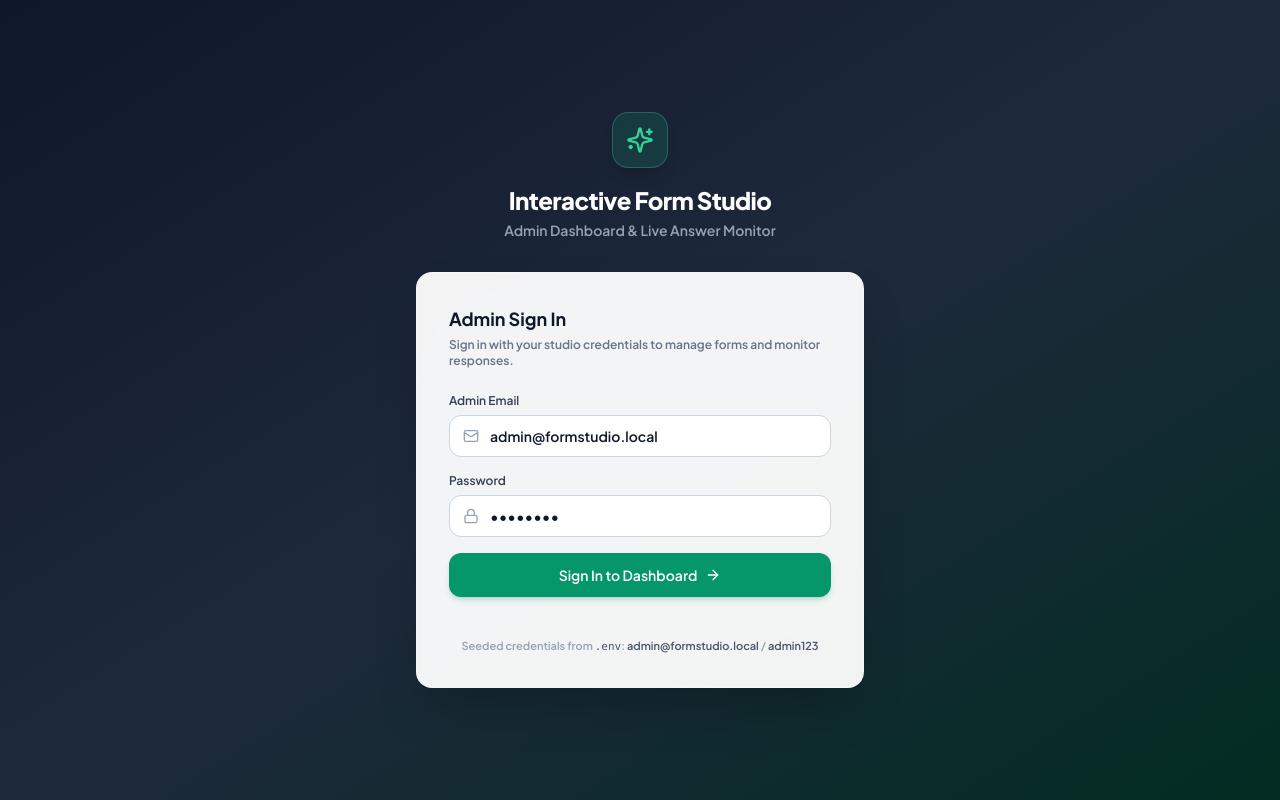
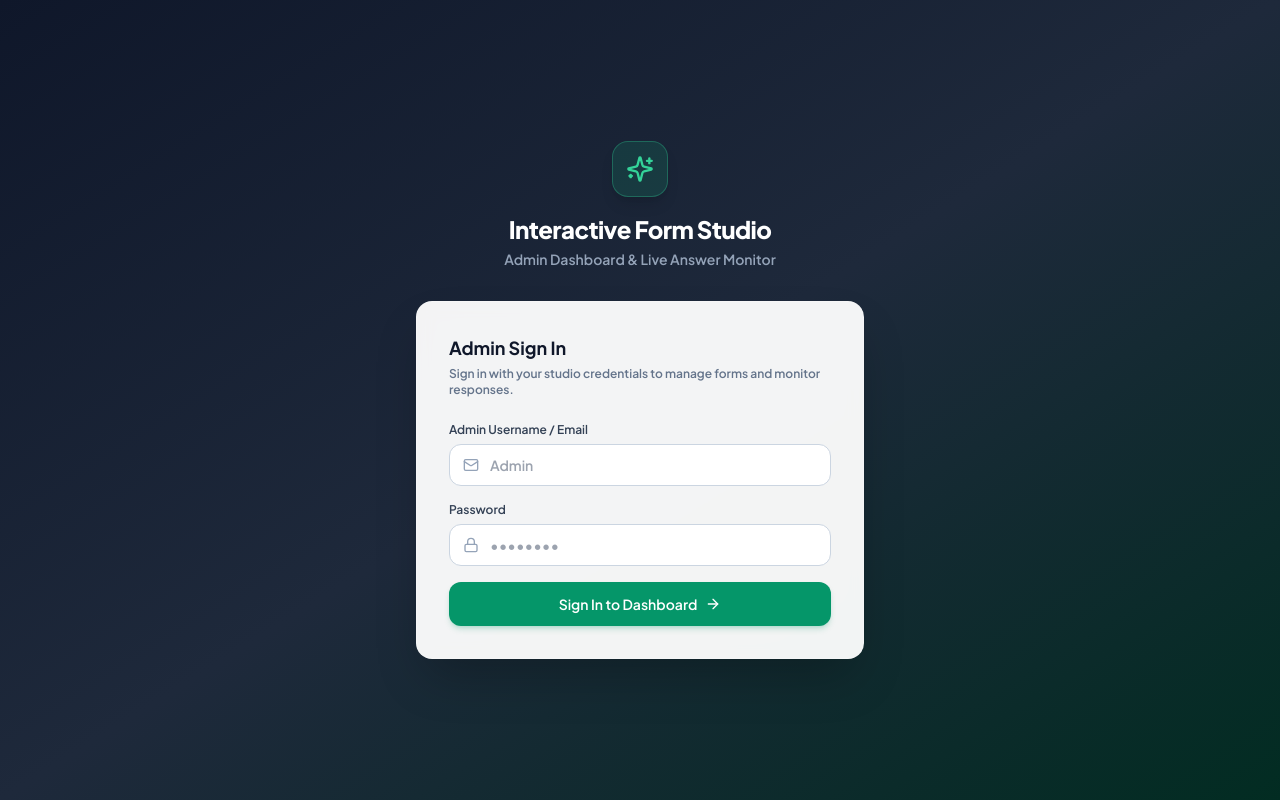
Before and after one commit to uwa0215/Interactive-Form-generator, a React (Vite) app in the folder client/: page /admin/login in a window 1280 px wide. Built offline with nearby package versions, Linux system fonts and the light colour scheme; no server answers.

Commit message:
Update admin login to support username 'Admin' and remove public dev hint

```diff
--- a/client/src/pages/AdminLogin.jsx
+++ b/client/src/pages/AdminLogin.jsx
@@ -7,8 +7,8 @@ export default function AdminLogin() {
   const { admin, login } = useAuth();
   const navigate = useNavigate();
 
-  const [email, setEmail] = useState('admin@formstudio.local');
-  const [password, setPassword] = useState('admin123');
+  const [email, setEmail] = useState('');
+  const [password, setPassword] = useState('');
   const [error, setError] = useState('');
   const [submitting, setSubmitting] = useState(false);
 
@@ -60,16 +60,16 @@ export default function AdminLogin() {
           <form onSubmit={handleSubmit} className="space-y-4">
             <div>
               <label className="block text-xs font-semibold text-slate-700 mb-1.5">
-                Admin Email
+                Admin Username / Email
               </label>
               <div className="relative">
                 <Mail className="w-4 h-4 text-slate-400 absolute left-3.5 top-1/2 -translate-y-1/2" />
                 <input
-                  type="email"
+                  type="text"
                   required
                   value={email}
                   onChange={(e) => setEmail(e.target.value)}
-                  placeholder="admin@formstudio.local"
+                  placeholder="Admin"
                   className="w-full pl-10 pr-4 py-2.5 rounded-xl border border-slate-300 text-sm focus:outline-none focus:ring-2 focus:ring-emerald-500 focus:border-emerald-500"
                 />
               </div>
@@ -110,14 +110,6 @@ export default function AdminLogin() {
               )}
             </button>
           </form>
-
-          <div className="mt-6 pt-4 border-t border-slate-100 text-center">
-            <p className="text-[11px] text-slate-400">
-              Seeded credentials from <code className="text-slate-600">.env</code>:{' '}
-              <span className="font-medium text-slate-600">admin@formstudio.local</span> /{' '}
-              <span className="font-medium text-slate-600">admin123</span>
-            </p>
-          </div>
         </div>
       </div>
     </div>
```
Also changed, not shown: 1 other file (tests, documents, lock files or other folders).
